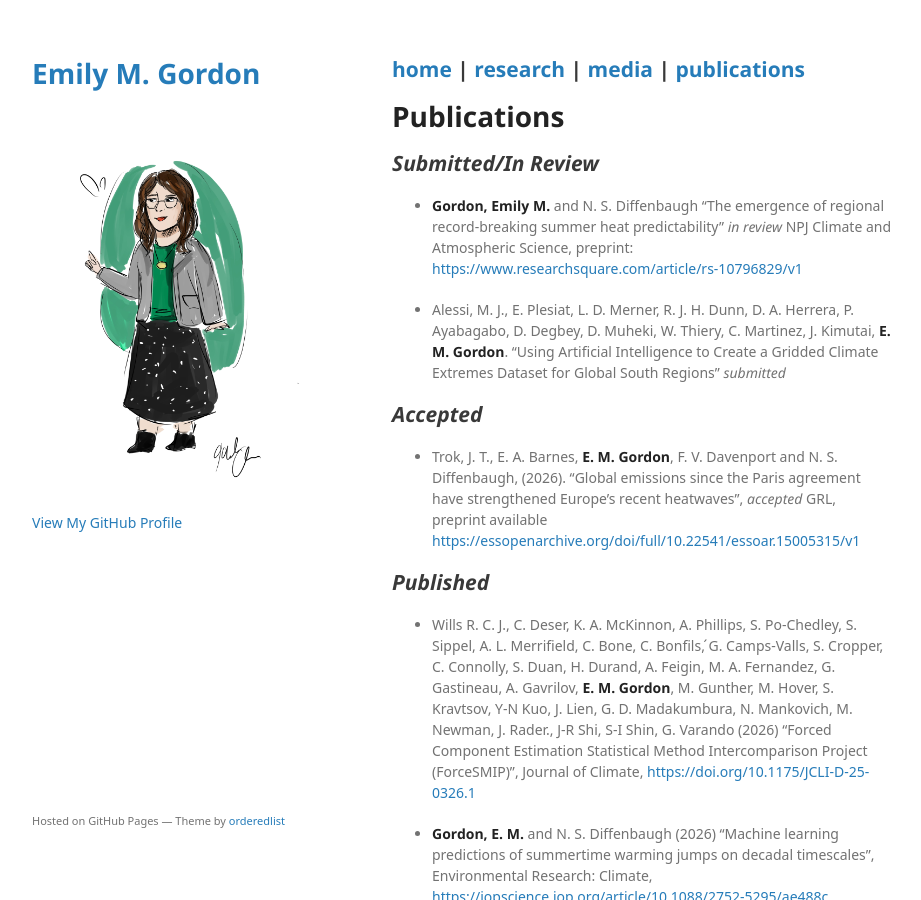
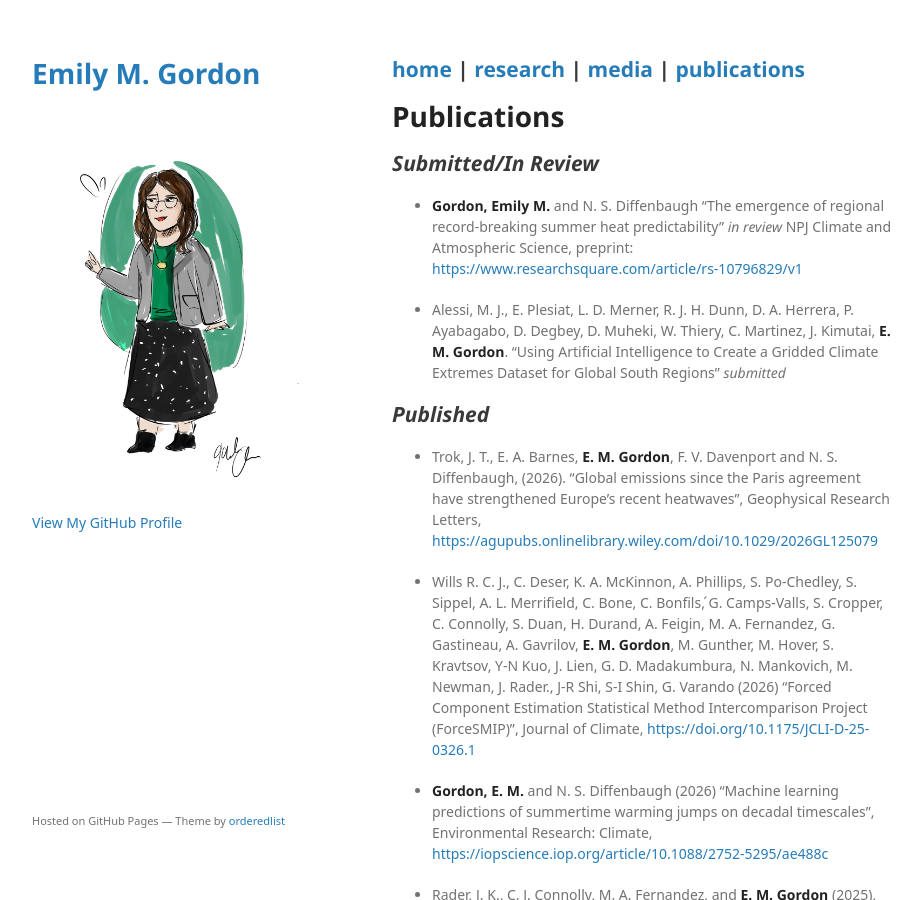
Before and after one commit to emily-gordy/emily-gordy.github.io, a Jekyll site: the page built from publications.md, in a window 1280 px wide and 900 px high. Shown: the whole window, without its empty margins (178-1099 px from the left). Built offline with Jekyll 4.4.1, drawn with Linux system fonts in a browser that asks for light colours; some web fonts are replaced; a script that is not in the unit is left out; the repository's description, which GitHub fills in, is left out; our own code applies the rules of GitHub Pages for plain Markdown files.

Commit message:
Update publications.md

```diff
--- a/publications.md
+++ b/publications.md
@@ -13,11 +13,9 @@
 
 * Alessi, M. J., E. Plesiat, L. D. Merner, R. J. H. Dunn, D. A. Herrera, P. Ayabagabo, D. Degbey, D. Muheki, W. Thiery, C. Martinez, J. Kimutai, **E. M. Gordon**. "Using Artificial Intelligence to Create a Gridded Climate Extremes Dataset for Global South Regions" _submitted_
 
-## _Accepted_
+## _Published_
 
-* Trok, J. T., E. A. Barnes, **E. M. Gordon**, F. V. Davenport and N. S. Diffenbaugh, (2026). "Global emissions since the Paris agreement have strengthened Europe's recent heatwaves", _accepted_ GRL, preprint available [https://essopenarchive.org/doi/full/10.22541/essoar.15005315/v1](https://essopenarchive.org/doi/full/10.22541/essoar.15005315/v1)
-
-## _Published_
+* Trok, J. T., E. A. Barnes, **E. M. Gordon**, F. V. Davenport and N. S. Diffenbaugh, (2026). "Global emissions since the Paris agreement have strengthened Europe's recent heatwaves", Geophysical Research Letters, [https://agupubs.onlinelibrary.wiley.com/doi/10.1029/2026GL125079](https://agupubs.onlinelibrary.wiley.com/doi/10.1029/2026GL125079)
 
 * Wills R. C. J., C. Deser, K. A. McKinnon, A. Phillips, S. Po-Chedley, S. Sippel, A. L. Merrifield, C. Bone, C. Bonfils, ́G. Camps-Valls, S. Cropper, C. Connolly, S. Duan, H. Durand, A. Feigin, M. A. Fernandez, G. Gastineau, A. Gavrilov, **E. M. Gordon**, M. Gunther, M. Hover, S. Kravtsov, Y-N Kuo, J. Lien, G. D. Madakumbura, N. Mankovich, M. Newman, J. Rader., J-R Shi, S-I Shin, G. Varando (2026) “Forced Component Estimation Statistical Method Intercomparison Project (ForceSMIP)”, Journal of Climate, [https://doi.org/10.1175/JCLI-D-25-0326.1](https://doi.org/10.1175/JCLI-D-25-0326.1)
 
```
